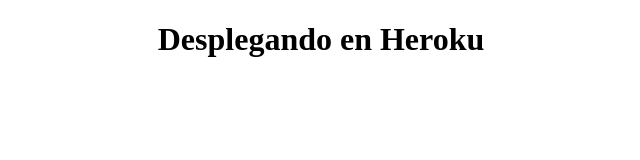
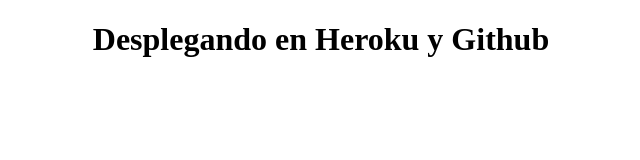
Before and after one commit to miangelortiz/NodeJS-HerokuPost, a website: page index.html in a window 1280 px wide. Shown: the whole page, without its empty margins (319-959 px from the left). Drawn offline with Linux system fonts and the light colour scheme.

Commit message:
change index

```diff
--- a/index.html
+++ b/index.html
@@ -6,7 +6,7 @@
   </head>
   <body>
     <center>
-      <h1>Desplegando en Heroku</h1>
+      <h1>Desplegando en Heroku y Github</h1>
     </center>
   </body>
 </html>
```
